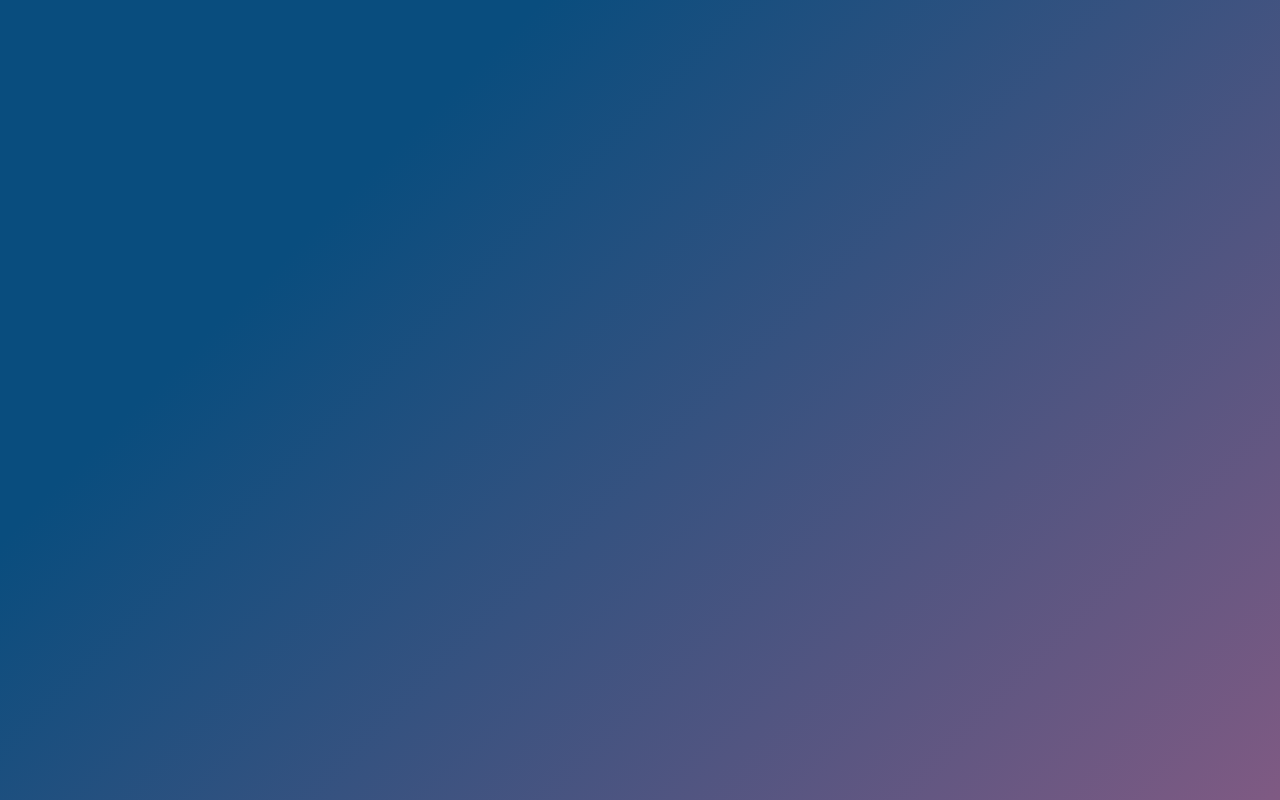
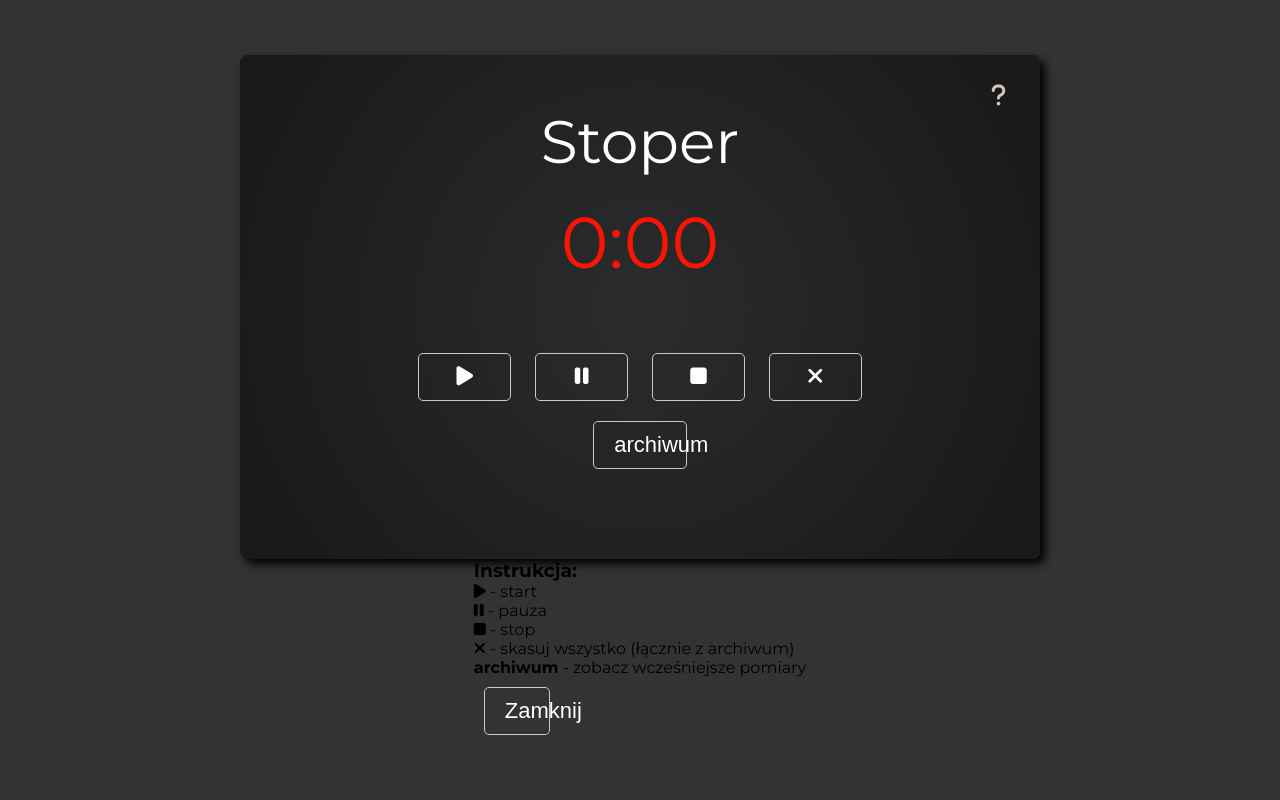
Before and after one commit to Krystian-Kamer/stoper, a plain HTML site: page index.html in a window 1280 px wide. Drawn offline with Linux system fonts and the light colour scheme.

Commit message:
ended html stucture, started css

```diff
--- a/index.html
+++ b/index.html
@@ -11,10 +11,42 @@
     <link rel="preconnect" href="https://fonts.gstatic.com" crossorigin>
     <link href="https://fonts.googleapis.com/css2?family=Dancing+Script&family=Montserrat:wght@400;700&display=swap"
         rel="stylesheet">
+    <script src="https://kit.fontawesome.com/c8b3db4dcb.js" crossorigin="anonymous"></script>
+
     <link rel="stylesheet" href="style.css">
 </head>
 
 <body>
+
+    <div class="wrapper">
+        <p class="info">
+            <i class="fas fa-question"></i>
+        </p>
+        <h1>Stoper</h1>
+        <p class="stopwatch">0:00</p>
+        <p class="time">0:00</p>
+
+        <div class="buttons">
+            <button class="start"><i class="fas fa-play"></i></button>
+            <button class="pause"><i class="fas fa-pause"></i></button>
+            <button class="stop"><i class="fas fa-stop"></i></button>
+            <button class="reset"><i class="fas fa-times"></i></button>
+            <button class="history">archiwum</button>
+        </div>
+        <ul class="time-list"></ul>
+    </div>
+
+    <div class="modal-shadow">
+        <div class="modal">
+            <h3>Instrukcja:</h3>
+            <p><i class="fas fa-play"></i> - start</p>
+            <p> <i class="fas fa-pause"></i> - pauza</p>
+            <p> <i class="fas fa-stop"></i> - stop</p>
+            <p> <i class="fas fa-times"></i> - skasuj wszystko (łącznie z archiwum)</p>
+            <p><strong>archiwum</strong> - zobacz wcześniejsze pomiary</p>
+            <button class="close">Zamknij</button>
+        </div>
+    </div>
 
 
 
--- a/style.css
+++ b/style.css
@@ -4,18 +4,88 @@
 	padding: 0;
 }
 
+:root {
+	--first-color: #fa1406;
+	--second-color: #d2c7be;
+}
+
 body {
 	display: flex;
 	justify-content: center;
 	align-items: center;
+	flex-direction: column;
 	min-height: 100vh;
 	font-family: 'Montserrat', sans-serif;
-	background-image: linear-gradient(315deg, #7f5a83, #094d7e 74%);
+	background-color: #333;
 }
 
 .wrapper {
+	position: relative;
 	display: flex;
+	justify-content: center;
+	align-items: center;
 	flex-direction: column;
-	width: 1000px;
-	height: 600px;
+	padding: 50px;
+	width: 800px;
+	background-image: radial-gradient(circle, rgb(43, 44, 46) 0%, rgb(25, 25, 25) 93%);
+	border-radius: 8px;
+	box-shadow: 5px 5px 10px black;
+	color: #fff;
 }
+
+.info {
+	position: absolute;
+	top: 6px;
+	right: 14px;
+	padding: 20px;
+	font-size: 24px;
+	color: var(--second-color);
+	cursor: pointer;
+	transition: color 0.3s;
+}
+
+.info:hover {
+	color: var(--first-color);
+}
+
+h1 {
+	margin-bottom: 20px;
+	font-size: 60px;
+	font-weight: lighter;
+}
+
+.stopwatch {
+	font-size: 72px;
+	color: var(--first-color);
+}
+
+.time {
+	visibility: hidden;
+	color: var(--second-color);
+	font-size: 22px;
+}
+
+.buttons {
+	display: flex;
+	justify-content: space-around;
+	flex-wrap: wrap;
+	margin: 30px;
+}
+
+button {
+	margin: 10px;
+	padding: 10px 20px;
+	width: 20%;
+	color: #fff;
+	font-size: 22px;
+	background-color: transparent;
+	border: 1px solid var(--second-color);
+	border-radius: 5px;
+	cursor: pointer;
+	transition: background-color .3s;
+}
+
+button:hover, button:focus {
+	background-color: var(--first-color);
+	outline: none;
+}
```
